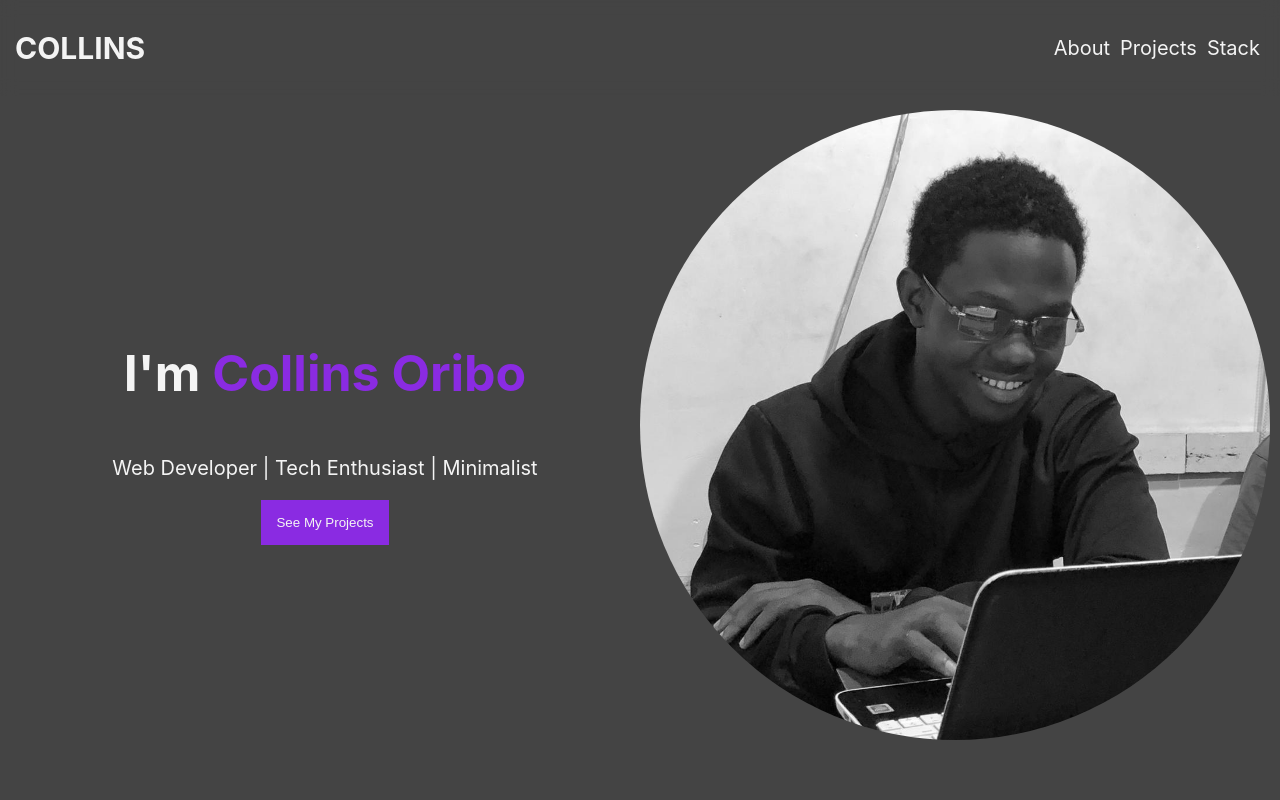
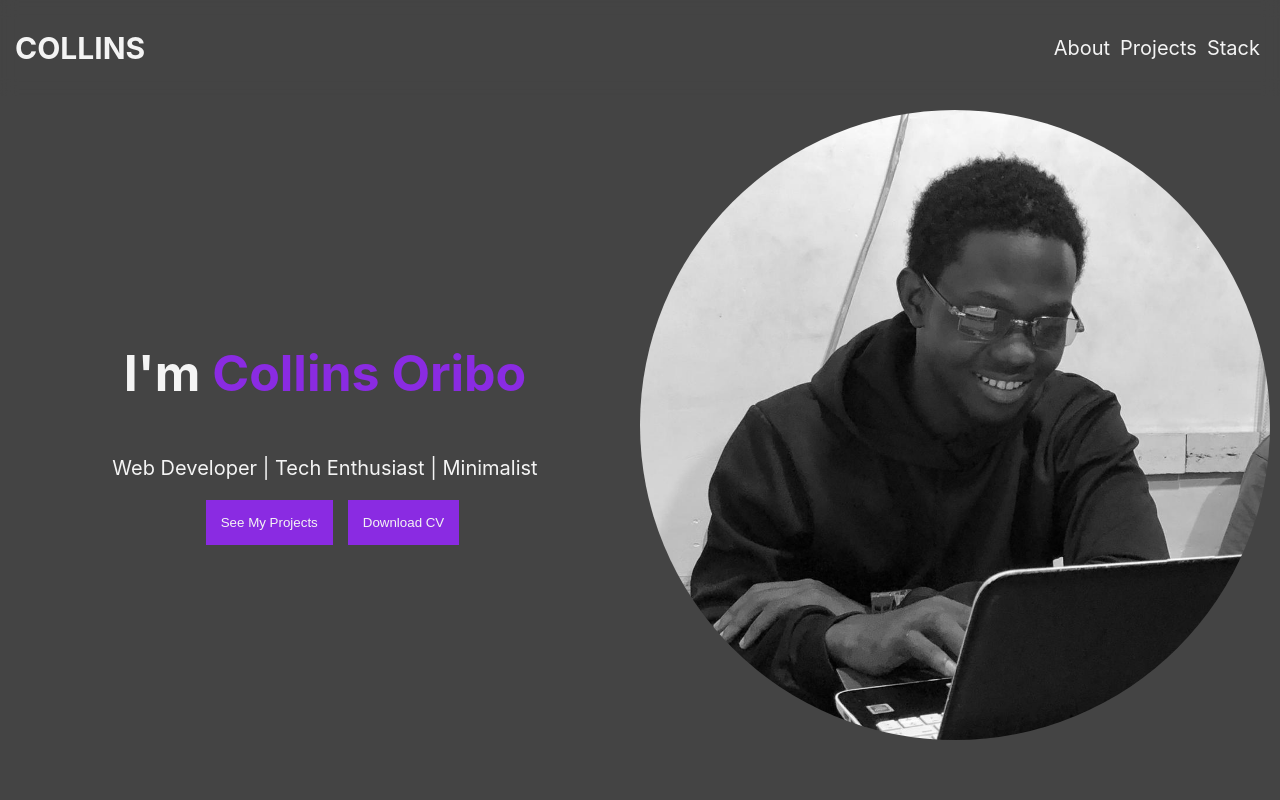
Before and after one commit to collinsadi/collinsadi, a React (Create React App) app: page / in a window 1280 px wide. Shown: the top 800 px of the page. Built offline with nearby package versions, Linux system fonts and the light colour scheme.

Commit message:
vent added

```diff
--- a/src/components/Projects/Projects.jsx
+++ b/src/components/Projects/Projects.jsx
@@ -7,6 +7,7 @@ import hadifoxapi from "../images/hadifoxapi.png"
 import gimbalite from "../images/gimbalite.png"
 import hadifox from "../images/hadifox.png"
 import salus from "../images/salus.png"
+import vent from "../images/vent.png"
 
 
 
@@ -33,6 +34,8 @@ export const Projects = () => {
 
 
 
+
+          <ProjectsCard image={vent} title="Anonymous Vent" desc="Introducing VENT, an Idea from Osuchukwu Chinonso Emmanuel, who Owns NEVERDOWN CO., VENT is a Place Where you can share how you feel without anyone knowing it is you, it's like talking to a secret friend online. Join VENT to express yourself freely and anonymously. Thanks to Emmanuel's Thoughtful Concept and also Thanks to Me for Bringing it to life." icons={[<FaNode />, <FaCss3 />, <SiExpress />, <SiMongodb />]} link="https://anonvent.onrender.com" />
 
                   <ProjectsCard image={demo} title="Portfolio Website" desc="A Minimal Portfolio Website, Showcasing Some Basic Informations About Me, My Skills Set, and Some Of My Projects." icons={[<FaReact />]} link="https://github.com/collinsadi/collinsadi" />
 
--- a/src/components/hero/Hero.css
+++ b/src/components/hero/Hero.css
@@ -68,6 +68,24 @@
         cursor: pointer;
 }
 
+.buttons{
+
+    width: 100%;
+    display: flex;
+    align-items: center;
+    justify-content: center;
+}
+
+.buttons button:last-child{
+
+    margin-left: 15px;
+}
+
+
+
+
+
+
 @media all and (max-width: 967px) {
     /* your content here */
 
--- a/src/components/hero/Hero.jsx
+++ b/src/components/hero/Hero.jsx
@@ -14,7 +14,13 @@ export const Hero = () => {
                       <h1>I'm <span>Collins Oribo</span> </h1>
                       <p>Web Developer | Tech Enthusiast | Minimalist </p>
 
-                      <a href="#projects"><button>See My Projects</button></a>
+                      <div className="buttons">
+
+                          <a href="#projects"><button>See My Projects</button></a>
+                      <a href="https://drive.google.com/uc?export=download&id=1uGrr6YI8BYfX85ycdEXB66IxlcdXPOLI"><button>Download CV</button></a>
+                      </div>
+
+
                   </div>
 
               </div>
```
Also changed, not shown: src/index.css (+10 -0 lines).
